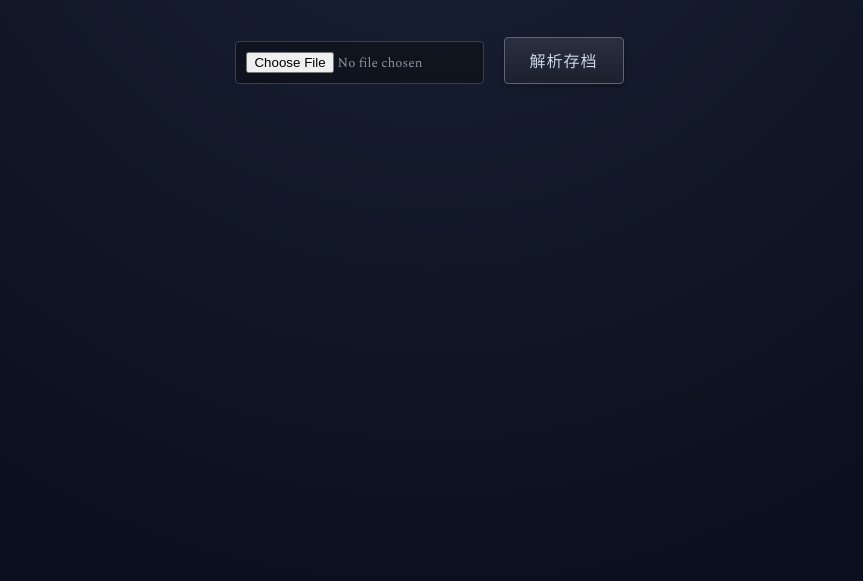
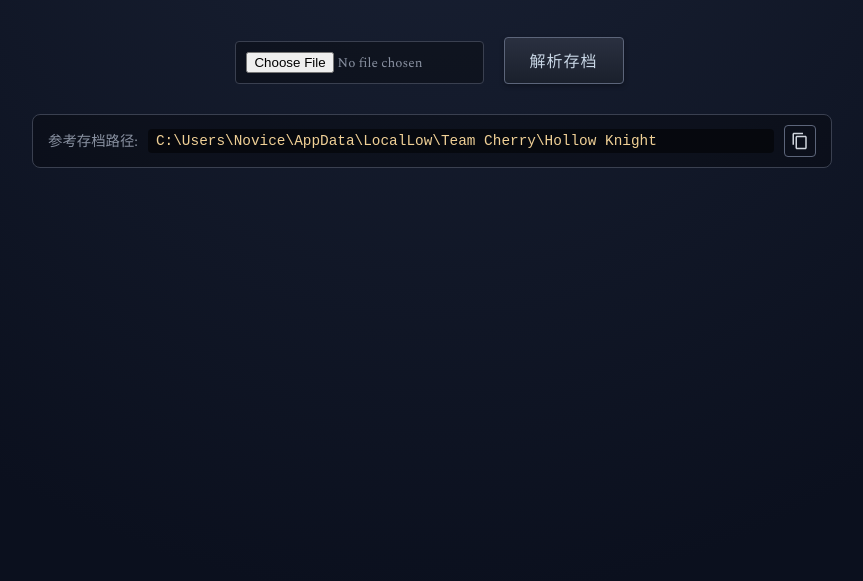
Before and after one commit to nov1ce-lee/hollowKnightSaveParser, a plain HTML site: page index.html in a window 1280 px wide. Shown: the part 219-800 px from the top of the page, without its empty margins (208-1071 px from the left). Drawn offline with nearby package versions, Linux system fonts and the light colour scheme.

Commit message:
添加存档复制路径

```diff
--- a/css/theme.css
+++ b/css/theme.css
@@ -363,3 +363,54 @@ a.item:hover {
 
 .group-item .icon-wrapper {
 }
+
+/* === Path Hint === */
+.path-hint-container {
+    background: rgba(0, 0, 0, 0.3);
+    border: 1px solid var(--border-main);
+    border-radius: 8px;
+    padding: 10px 15px;
+    margin: 20px auto;
+    max-width: 800px;
+    display: flex;
+    align-items: center;
+    gap: 10px;
+    color: var(--text-muted);
+    font-size: 0.9rem;
+}
+
+.path-hint-container code {
+    background: rgba(0, 0, 0, 0.5);
+    padding: 4px 8px;
+    border-radius: 4px;
+    color: var(--text-header);
+    font-family: monospace;
+    flex: 1;
+    overflow-x: auto;
+    white-space: nowrap;
+}
+
+#copyPathBtn {
+    background: transparent;
+    border: 1px solid var(--border-accent);
+    color: var(--text-main);
+    cursor: pointer;
+    padding: 6px;
+    border-radius: 4px;
+    transition: all 0.2s;
+    display: flex;
+    align-items: center;
+    justify-content: center;
+    line-height: 0;
+}
+
+#copyPathBtn svg {
+    fill: currentColor;
+    width: 18px;
+    height: 18px;
+}
+
+#copyPathBtn:hover {
+    background: var(--border-accent);
+    color: white;
+}
--- a/index.html
+++ b/index.html
@@ -24,6 +24,17 @@
     <div id="controls">
         <input type="file" id="fileInput" accept=".dat">
         <button id="parseBtn">解析存档</button>
+    </div>
+
+    <!-- 路径提示 -->
+    <div class="path-hint-container">
+        <span class="path-label">参考存档路径:</span>
+        <code id="savePathDisplay">C:\Users\Novice\AppData\LocalLow\Team Cherry\Hollow Knight</code>
+        <button id="copyPathBtn" title="复制路径">
+            <svg viewBox="0 0 24 24" width="18" height="18" fill="currentColor">
+                <path d="M16 1H4c-1.1 0-2 .9-2 2v14h2V3h12V1zm3 4H8c-1.1 0-2 .9-2 2v14c0 1.1.9 2 2 2h11c1.1 0 2-.9 2-2V7c0-1.1-.9-2-2-2zm0 16H8V7h11v14z"/>
+            </svg>
+        </button>
     </div>
 
     <!-- 缺失列表 -->
--- a/js/main.js
+++ b/js/main.js
@@ -33,7 +33,38 @@ function switchGame(gameId) {
     document.getElementById("result").innerHTML = "";
     document.getElementById("missingList").innerHTML = "";
 
+    // Update path hint
+    const paths = {
+        hollow: String.raw`C:\Users\%USERNAME%\AppData\LocalLow\Team Cherry\Hollow Knight`,
+        silksong: String.raw`C:\Users\%USERNAME%\AppData\LocalLow\Team Cherry\Hollow Knight Silksong`
+    };
+    const pathDisplay = document.getElementById("savePathDisplay");
+    if (pathDisplay) {
+        pathDisplay.textContent = paths[gameId] || paths.hollow;
+    }
+
     // If we have a save loaded, re-render it with the new game config (though usually save formats differ)
     // But for now, let's just clear.
     currentSave = null;
 }
+
+// Copy path logic
+document.getElementById("copyPathBtn").onclick = () => {
+    const text = document.getElementById("savePathDisplay").textContent;
+    navigator.clipboard.writeText(text).then(() => {
+        const btn = document.getElementById("copyPathBtn");
+        const originalHTML = btn.innerHTML;
+
+        // Show checkmark
+        btn.innerHTML = `<svg viewBox="0 0 24 24" width="18" height="18" fill="currentColor"><path d="M9 16.17L4.83 12l-1.42 1.41L9 19 21 7l-1.41-1.41z"/></svg>`;
+        btn.style.color = "var(--status-done-border)"; // Greenish/Blueish color indicating success
+
+        setTimeout(() => {
+            btn.innerHTML = originalHTML;
+            btn.style.color = ""; // Reset color
+        }, 1500);
+    }).catch(err => {
+        console.error('Failed to copy: ', err);
+        alert("复制失败，请手动复制");
+    });
+};
```
